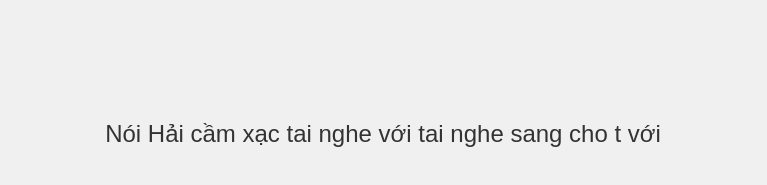
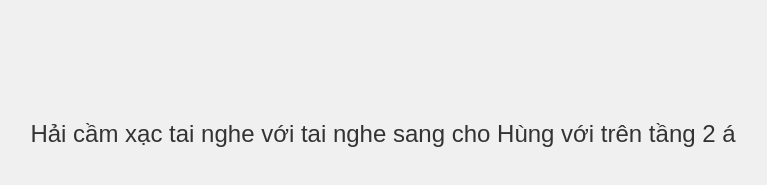
Before and after one commit to MHung2005/unbox, a plain HTML site: page unbox/index.html in a window 1280 px wide. Both pictures are taken after a click on the element 640 px from the left and 376 px from the top of the page. Shown: the part 351-536 px from the top of the page, without its empty margins (257-1024 px from the left). Drawn offline with Linux system fonts and the light colour scheme.

Commit message:
Add files via upload

```diff
--- a/unbox/index.html
+++ b/unbox/index.html
@@ -46,7 +46,7 @@
     <div class="gift-box" onclick="showMessage()">
         <img src="hopqua.jpg" alt="Hộp Quà">
     </div>
-    <div id="message">Nói Hải cầm xạc tai nghe với tai nghe sang cho t với</div>
+    <div id="message">Hải cầm xạc tai nghe với tai nghe sang cho Hùng với trên tầng 2 á</div>
     <script>
         function showMessage() {
             document.getElementById('message').classList.add('show');
```
